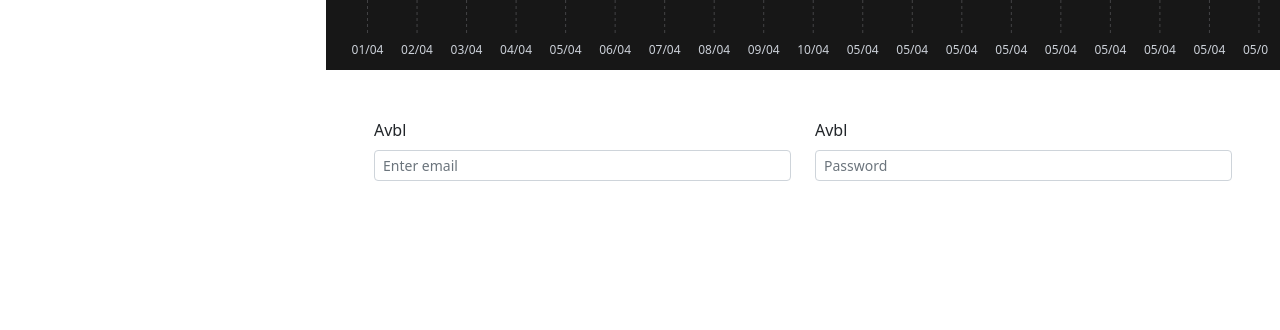
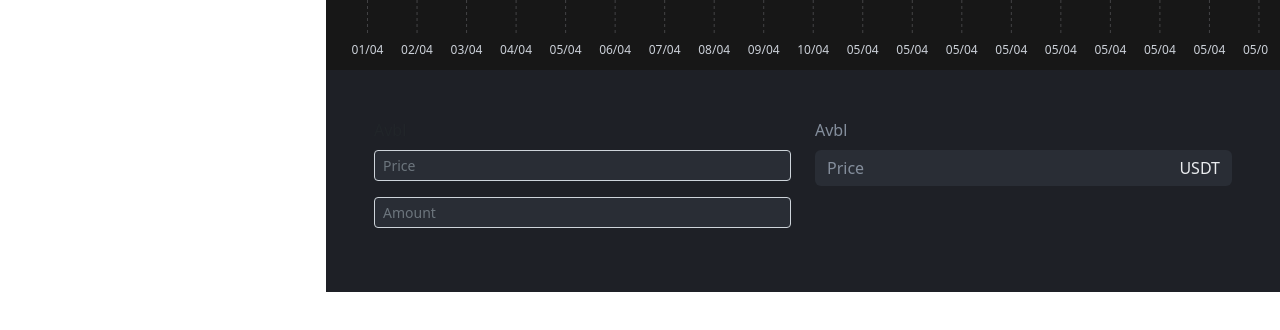
Before and after one commit to vhyen/Trading-Platform, a React (Vite) app in the folder frontend/: page /item in a window 1280 px wide. Shown: the part 330-660 px from the top of the page. Built offline with nearby package versions, Linux system fonts and the light colour scheme.

Commit message:
order form

```diff
--- a/frontend/src/constants/Color.ts
+++ b/frontend/src/constants/Color.ts
@@ -6,5 +6,7 @@ export enum Color{
     text_grey="#CCD1D9",
     text_green="#3BA500",
     form_text_second = "#848E9C",
-    form_text_primary = "#EAECEF"
+    form_text_primary = "#EAECEF",
+    form_background_main="#1E2026",
+    form_background_text="#292d35"
 }
--- a/frontend/src/containers/item/OrderForm.tsx
+++ b/frontend/src/containers/item/OrderForm.tsx
@@ -1,20 +1,78 @@
-import { Col, Form, Row } from "react-bootstrap";
+import { Col, Form, InputGroup, Row } from "react-bootstrap";
 import { Color } from "../../constants/Color";
 
 export default function OrderForm() {
   return (
-    <Form className="p-5">
+    <>
+      <style className="text/css">
+          {`
+            .custominput:onClick {
+              border: none;
+              background-color: #FFF;
+            }
+      `}
+      </style>
+      <Form className="p-5" style={{ background: Color.form_background_main }}>
         <Row className="mb-3">
           <Form.Group as={Col} controlId="formGridEmail">
             <Form.Label color={Color.form_text_second}>Avbl</Form.Label>
-          <Form.Control size="sm" type="email" placeholder="Enter email" />
+            <Form.Control
+              className="mb-3"
+              style={{ background: Color.form_background_text }}
+              size="sm"
+              type="number"
+              placeholder="Price"
+            />
+            <Form.Control
+              style={{ background: Color.form_background_text }}
+              size="sm"
+              type="text"
+              placeholder="Amount"
+            />
           </Form.Group>
 
           <Form.Group as={Col} controlId="formGridPassword">
-          <Form.Label color={Color.form_text_second}>Avbl</Form.Label>
-          <Form.Control size="sm" type="password" placeholder="Password" />
+            <Form.Label
+              style={{ color: Color.form_text_second }}
+              className="ml-3"
+            >
+              Avbl
+            </Form.Label>
+            <InputGroup className="mb-2">
+              <InputGroup.Text
+                style={{
+                  background: Color.form_background_text,
+                  color: Color.form_text_second,
+                  border: `none`,
+                }}
+              >
+                {" "}
+                Price
+              </InputGroup.Text>
+              <Form.Control
+                id="inlineFormInputGroup"
+                style={{
+                  textAlign: `right`,
+                  background: Color.form_background_text,
+                  border: `none`,
+                  color: Color.form_text_primary,
+                }}
+                className="custominput"
+                type="number"
+              />
+              <InputGroup.Text
+                style={{
+                  background: Color.form_background_text,
+                  color: Color.form_text_primary,
+                  border: `none`,
+                }}
+              >
+                USDT
+              </InputGroup.Text>
+            </InputGroup>
           </Form.Group>
         </Row>
       </Form>
+    </>
   );
 }
```
Lines whose indentation alone changed are shown as unchanged.
